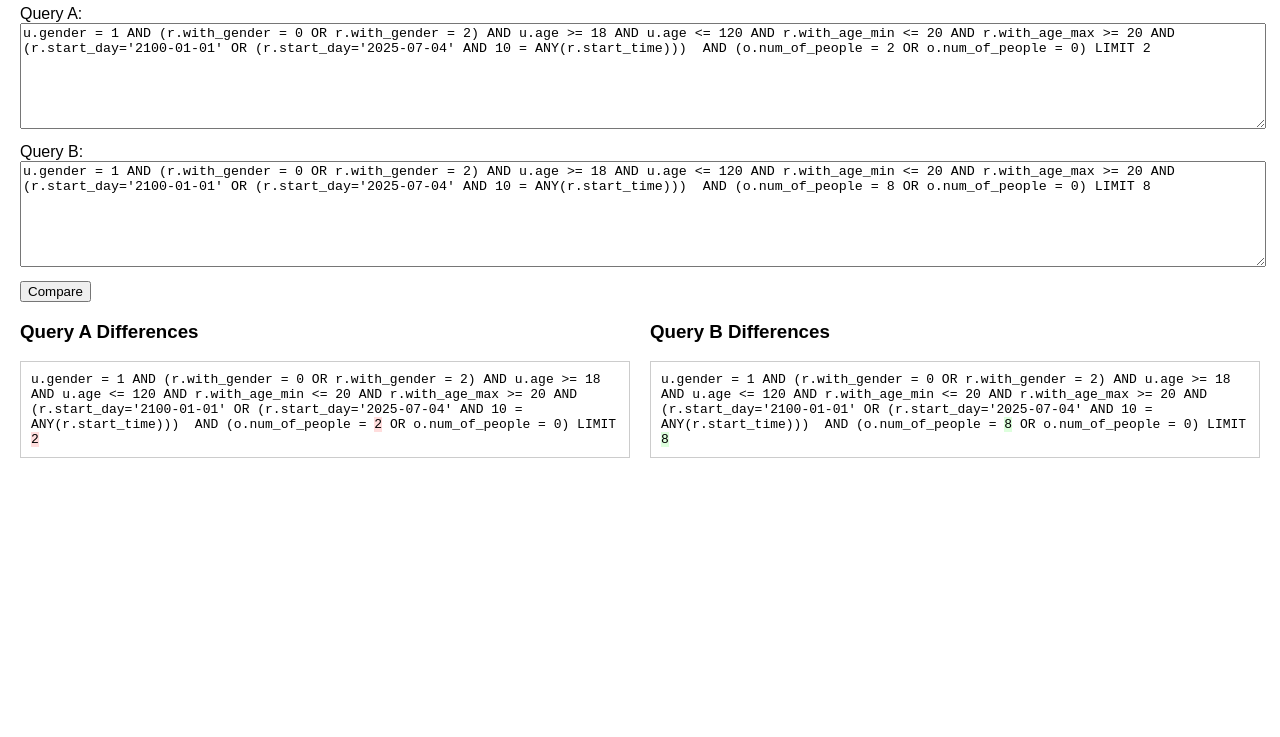
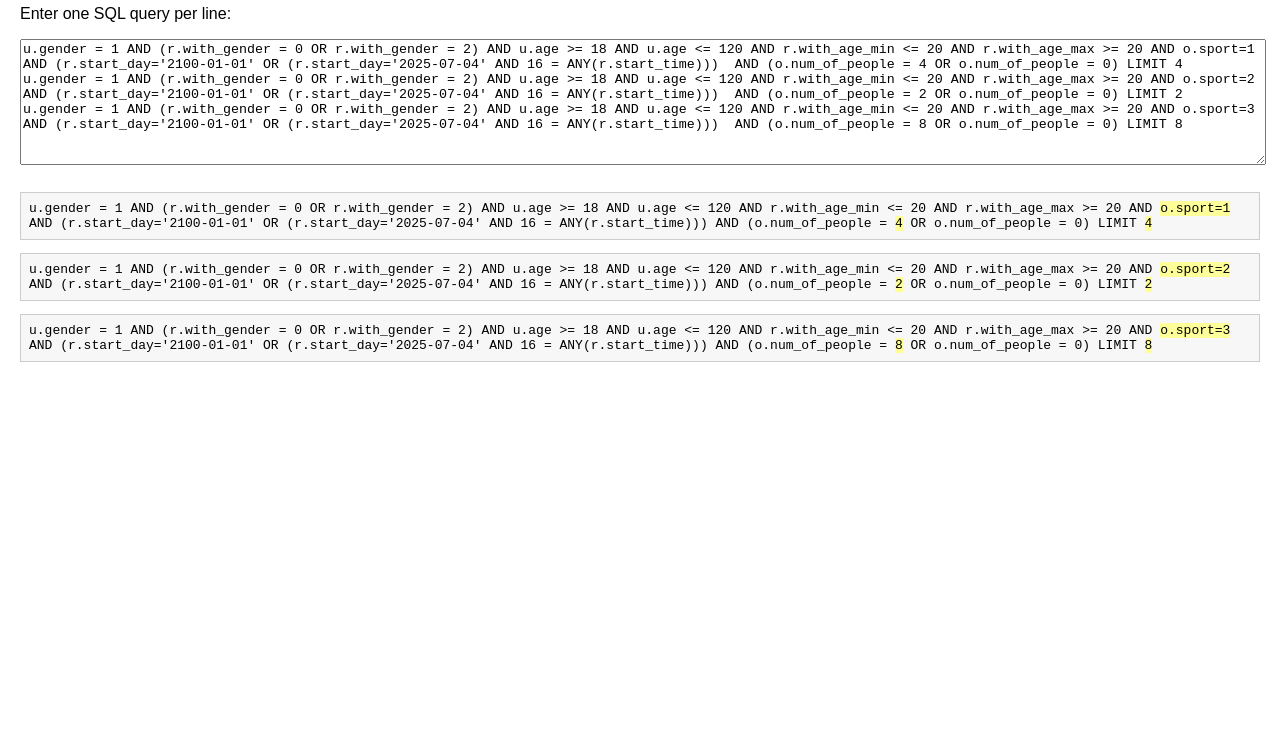
Before and after one commit to 188751671/Hightlight_Diff_SQL_Queries, a plain HTML site: page index.html in a window 1280 px wide. Shown: the part 63-800 px from the top of the page. Drawn offline with nearby package versions, Linux system fonts and the light colour scheme.

Commit message:
Add SQL query difference highlighter

```diff
--- a/index.html
+++ b/index.html
@@ -1,131 +1,50 @@
 <!DOCTYPE html>
-
 <html lang="en">
-
 <head>
-
   <meta charset="UTF-8">
-
-  <title>SQL Diff Highlighter</title>
-
-  <script src="https://cdnjs.cloudflare.com/ajax/libs/diff/5.1.0/diff.min.js"></script>
-
+  <title>SQL Query Difference Highlighter</title>
   <style>
-
     body { font-family: Arial, sans-serif; margin: 20px; }
-
-    textarea { width: 100%; height: 100px; margin-bottom: 10px; }
-
-    .container { display: flex; gap: 20px; }
-
-    .result { flex: 1; padding: 10px; border: 1px solid #ccc; white-space: pre-wrap; font-family: monospace; }
-
-    .removed { background-color: #fdd; }
-
-    .added { background-color: #dfd; }
-
+    textarea { width: 100%; height: 120px; margin-bottom: 10px; }
+    pre { background: #f7f7f7; padding: 8px; border: 1px solid #ccc; white-space: pre-wrap; font-family: monospace; }
+    .diff { background-color: #ffff99; }
   </style>
-
 </head>
-
 <body>
-
-  <h2>SQL Diff Highlighter</h2>
-
-  <label for="queryA">Query A:</label>
-
-  <textarea id="queryA">u.gender = 1 AND (r.with_gender = 0 OR r.with_gender = 2) AND u.age >= 18 AND u.age <= 120 AND r.with_age_min <= 20 AND r.with_age_max >= 20 AND (r.start_day='2100-01-01' OR (r.start_day='2025-07-04' AND 10 = ANY(r.start_time)))  AND (o.num_of_people = 2 OR o.num_of_people = 0) LIMIT 2</textarea>
-
-  <label for="queryB">Query B:</label>
-
-  <textarea id="queryB">u.gender = 1 AND (r.with_gender = 0 OR r.with_gender = 2) AND u.age >= 18 AND u.age <= 120 AND r.with_age_min <= 20 AND r.with_age_max >= 20 AND (r.start_day='2100-01-01' OR (r.start_day='2025-07-04' AND 10 = ANY(r.start_time)))  AND (o.num_of_people = 8 OR o.num_of_people = 0) LIMIT 8</textarea>
-
-  <button onclick="compare()">Compare</button>
-
-
-
-  <div class="container">
-
-    <div>
-
-      <h3>Query A Differences</h3>
-
-      <div id="resultA" class="result"></div>
-
-    </div>
-
-    <div>
-
-      <h3>Query B Differences</h3>
-
-      <div id="resultB" class="result"></div>
-
-    </div>
-
-  </div>
-
-
-
+  <h2>Highlight SQL Differences</h2>
+  <p>Enter one SQL query per line:</p>
+  <textarea id="queries" oninput="process()">
+u.gender = 1 AND (r.with_gender = 0 OR r.with_gender = 2) AND u.age >= 18 AND u.age <= 120 AND r.with_age_min <= 20 AND r.with_age_max >= 20 AND o.sport=1 AND (r.start_day='2100-01-01' OR (r.start_day='2025-07-04' AND 16 = ANY(r.start_time)))  AND (o.num_of_people = 4 OR o.num_of_people = 0) LIMIT 4
+u.gender = 1 AND (r.with_gender = 0 OR r.with_gender = 2) AND u.age >= 18 AND u.age <= 120 AND r.with_age_min <= 20 AND r.with_age_max >= 20 AND o.sport=2 AND (r.start_day='2100-01-01' OR (r.start_day='2025-07-04' AND 16 = ANY(r.start_time)))  AND (o.num_of_people = 2 OR o.num_of_people = 0) LIMIT 2
+u.gender = 1 AND (r.with_gender = 0 OR r.with_gender = 2) AND u.age >= 18 AND u.age <= 120 AND r.with_age_min <= 20 AND r.with_age_max >= 20 AND o.sport=3 AND (r.start_day='2100-01-01' OR (r.start_day='2025-07-04' AND 16 = ANY(r.start_time)))  AND (o.num_of_people = 8 OR o.num_of_people = 0) LIMIT 8
+  </textarea>
+  <div id="results"></div>
   <script>
-
-    function compare() {
-
-      const a = document.getElementById('queryA').value;
-
-      const b = document.getElementById('queryB').value;
-
-
-
-      // Compute diff
-
-      const diff = Diff.diffWordsWithSpace(a, b);
-
-
-
-      // Build highlighted versions
-
-      let htmlA = '';
-
-      let htmlB = '';
-
-      diff.forEach(part => {
-
-        const escaped = part.value.replace(/&/g, '&amp;').replace(/</g, '&lt;');
-
-        if (part.added) {
-
-          htmlB += '<span class="added">' + escaped + '</span>';
-
-        } else if (part.removed) {
-
-          htmlA += '<span class="removed">' + escaped + '</span>';
-
-        } else {
-
-          htmlA += escaped;
-
-          htmlB += escaped;
-
-        }
-
+    function process() {
+      const area = document.getElementById('queries');
+      const lines = area.value.trim().split(/\n+/).filter(l => l.trim());
+      const tokens = lines.map(l => l.split(/\s+/));
+      const maxLen = Math.max(...tokens.map(t => t.length));
+      const diffIdx = new Array(maxLen).fill(false);
+      for (let i = 0; i < maxLen; i++) {
+        const vals = tokens.map(t => t[i] || '');
+        const unique = [...new Set(vals)];
+        if (unique.length > 1) diffIdx[i] = true;
+      }
+      const results = document.getElementById('results');
+      results.innerHTML = '';
+      lines.forEach((line, idx) => {
+        const tks = line.split(/\s+/);
+        const parts = tks.map((tok, i) => {
+          const esc = tok.replace(/&/g,'&amp;').replace(/</g,'&lt;');
+          return diffIdx[i] ? '<span class="diff">' + esc + '</span>' : esc;
+        }).join(' ');
+        const pre = document.createElement('pre');
+        pre.innerHTML = parts;
+        results.appendChild(pre);
       });
-
-
-
-      document.getElementById('resultA').innerHTML = htmlA;
-
-      document.getElementById('resultB').innerHTML = htmlB;
-
     }
-
-
-
-    // Auto-run on load
-
-    window.onload = compare;
-
+    window.onload = process;
   </script>
-
 </body>
-
 </html>
```
